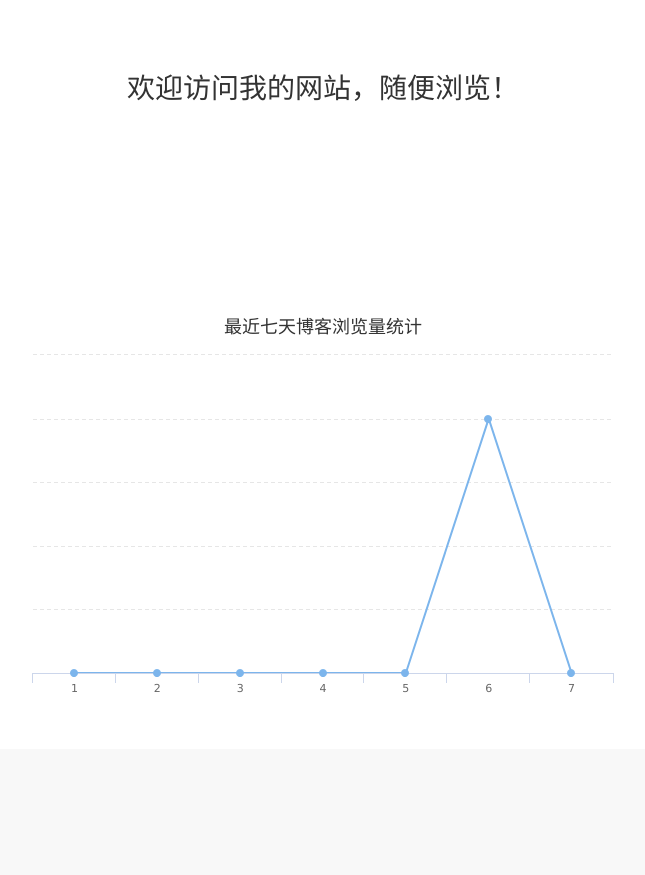
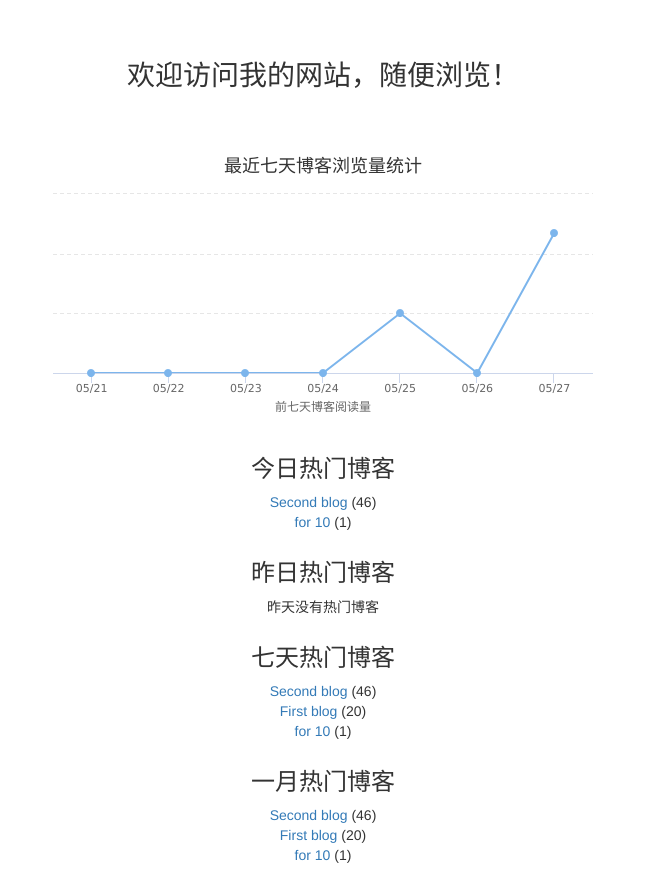
Before and after one commit to LXJ1985/mysite, a Django app: page / in a window 1280 px wide. Shown: the part 51-926 px from the top of the page, without its empty margins (317-962 px from the left). Before the commit the page ends 744 px from the top, so only its background shows below. Run offline with Django 3.2, Linux system fonts and the light colour scheme; data comes from the database, SQL or seed files in the repository; both versions use the stored data as it was after the commit; some libraries are stand-ins or nearby versions.

Commit message:
First App. Version 1.1.3 add hot_blogs functions and caches

```diff
--- a/blog/models.py
+++ b/blog/models.py
@@ -1,7 +1,8 @@
 from django.db import models
 from django.contrib.auth.models import User
+from django.contrib.contenttypes.fields import GenericRelation
 from ckeditor_uploader.fields import RichTextUploadingField
-from read_statistics.models import ReadNumExpandMethod
+from read_statistics.models import ReadNumExpandMethod, ReadDetail
 
 
 # Create BlogType and Blog models below.
@@ -21,6 +22,7 @@ class Blog(models.Model, ReadNumExpandMethod):
     # content = models.TextField()
     content = RichTextUploadingField()   # 富文本
     author = models.ForeignKey(User, on_delete=models.DO_NOTHING)
+    read_details = GenericRelation(ReadDetail)  #反向关联对像 ReadDetail
     created_time = models.DateTimeField(auto_now_add=True)
     last_time = models.DateTimeField(auto_now=True)
 
--- a/mysite/views.py
+++ b/mysite/views.py
@@ -4,18 +4,65 @@
 # @Author: Administrator
 # @File: views.py
 
+import datetime
 from django.shortcuts import render_to_response
 from django.db.models import Count
+from django.utils import timezone
+from django.db.models import Sum
+from django.core.cache import cache
 from django.contrib.contenttypes.models import ContentType
-from read_statistics.utils import get_seven_days_read_data
+from read_statistics.utils import get_seven_days_read_data,  \
+                                  get_today_hot_data,        \
+                                  get_yesterday_hot_data
 from blog.models import BlogType, Blog
+
+
+def get_seven_days_hot_data():
+    today = timezone.now().date()
+    one_week_before = today - datetime.timedelta(days=6)
+    seven_hot_blogs = Blog.objects    \
+                          .filter(read_details__date__lte=today, read_details__date__gte=one_week_before)  \
+                          .values('id', 'title')   \
+                          .annotate(read_num_sum=Sum('read_details__read_num'))   \
+                          .order_by('-read_num_sum')
+    return seven_hot_blogs[:7]
+
+
+def get_30_days_hot_data():
+    today = timezone.now().date()
+    one_month_before = today - datetime.timedelta(days=29)
+    one_month_blogs = Blog.objects  \
+                             .filter(read_details__date__lte=today, read_details__date__gte=one_month_before) \
+                             .values('id', 'title') \
+                             .annotate(read_num_sum=Sum('read_details__read_num')) \
+                             .order_by('-read_num_sum')
+    return one_month_blogs[:7]
 
 
 def home(request):
     context_type = ContentType.objects.get_for_model(Blog)
-    read_nums = get_seven_days_read_data(context_type)
+    dates, read_nums = get_seven_days_read_data(context_type)
+    today_hot_data = get_today_hot_data(context_type)
+    yesterday_hot_data = get_yesterday_hot_data(context_type)
+
+    # 获取七天内的缓存数据
+    seven_hot_blogs = cache.get('seven_hot_blogs')
+    if seven_hot_blogs is None:
+        seven_hot_blogs = get_seven_days_hot_data()
+        cache.set('seven_hot_blogs', seven_hot_blogs, 3600)
+
+    # 获取30天内的缓存数据
+    one_month_blogs = cache.get('one_month_blogs')
+    if one_month_blogs is None:
+        one_month_blogs = get_30_days_hot_data()
+        cache.set('one_month_blogs', one_month_blogs, 3600)
 
     context = {'read_nums': read_nums,
+               'dates': dates,
+               'today_hot_data': today_hot_data,
+               'yesterday_hot_data': yesterday_hot_data,
+               'seven_hot_blogs': seven_hot_blogs,
+               'one_month_blogs': one_month_blogs,
                }
     return render_to_response('home.html', context)
 
--- a/read_statistics/utils.py
+++ b/read_statistics/utils.py
@@ -43,10 +43,25 @@ def read_statistics_once_read(request, obj):
 
 def get_seven_days_read_data(content_type):
     today = timezone.now().date()
+    dates = []
     read_nums = []
-    for i in range(7, 0, -1):
+    for i in range(6, -1, -1):
         date = today - datetime.timedelta(days=i)
+        dates.append(date.strftime('%m/%d'))
         read_details = ReadDetail.objects.filter(content_type=content_type, date=date)
         result = read_details.aggregate(read_num_sum=Sum('read_num'))
         read_nums.append(result['read_num_sum'] or 0)
-    return read_nums
+    return dates, read_nums
+
+
+def get_today_hot_data(content_type):
+    today = timezone.now().date()
+    read_details = ReadDetail.objects.filter(content_type=content_type, date=today).order_by('-read_num')
+    return read_details[:7]
+
+
+def get_yesterday_hot_data(content_type):
+    today = timezone.now().date()
+    yesterday = today - datetime.timedelta(days=1)
+    read_details = ReadDetail.objects.filter(content_type=content_type, date=yesterday).order_by('-read_num')
+    return read_details[:7]
--- a/static/home.css
+++ b/static/home.css
@@ -1,13 +1,16 @@
 h3.home-content {
     font-size: 200%;
-    position: absolute;
-    top: 15%;
-    left: 50%;
-    transform: translate(-50%, -50%);
+    text-align: center;
+    margin-top: 4em;
+    margin-bottom: 2em;
 }
-div.charts {
-    position: absolute;
-    top: 70%;
-    left: 50%;
-    transform: translate(-50%, -50%);
+div#container {
+    margin: 0 auto;
+    width: 40em;
+    min-height: 20em;
+    max-height: 30em;
 }
+div.hot-data {
+    text-align: center;
+    margin-top: 2em;
+}
--- a/templates/home.html
+++ b/templates/home.html
@@ -17,13 +17,69 @@
 {% block content %}
     <h3 class="home-content">欢迎访问我的网站，随便浏览！</h3>
     <!-- 图表容器 DOM -->
-    <div id="container" class="charts" style="width: 600px;height:400px;"></div>
+    <div id="container"></div>
+    <div class="hot-data">
+        <h3 class="hot-data-title">今日热门博客</h3>
+        <ul class="hot-hit">
+            {% for hot_data in today_hot_data %}
+                <li>
+                    <a href="{% url 'blog_detail' hot_data.content_object.pk %}">{{ hot_data.content_object.title }}
+                    </a>({{ hot_data.read_num }})
+                </li>
+            {% empty %}
+                <li>今天暂时没有热门博客</li>
+            {% endfor %}
+        </ul>
+    </div>
+    <div class="hot-data">
+        <h3 class="hot-data-title">昨日热门博客</h3>
+        <ul class="hot-hit">
+            {% for hot_data in yesterday_hot_data %}
+                <li>
+                    <a href="{% url 'blog_detail' hot_data.content_object.pk %}">{{ hot_data.content_object.title }}
+                    </a>({{ hot_data.read_num }})
+                </li>
+            {% empty %}
+                <li>昨天没有热门博客</li>
+            {% endfor %}
+        </ul>
+    </div>
+    <div class="hot-data">
+        <h3 class="hot-data-title">七天热门博客</h3>
+        <ul class="hot-hit">
+            {% for hot_blog in seven_hot_blogs %}
+                <li>
+                    <a href="{% url 'blog_detail' hot_blog.id %}">{{ hot_blog.title }}
+                    </a>({{ hot_blog.read_num_sum }})
+                </li>
+            {% empty %}
+                <li>最近七没有热门博客</li>
+            {% endfor %}
+        </ul>
+    </div>
+    <div class="hot-data">
+        <h3 class="hot-data-title">一月热门博客</h3>
+        <ul class="hot-hit">
+            {% for hot_blog in one_month_blogs %}
+                <li>
+                    <a href="{% url 'blog_detail' hot_blog.id %}">{{ hot_blog.title }}
+                    </a>({{ hot_blog.read_num_sum }})
+                </li>
+            {% empty %}
+                <li>这一个月没有热门博客</li>
+            {% endfor %}
+        </ul>
+    </div>
     <script>
         // 图表配置
         var options = {
             chart: { type: 'line' },                    //指定图表的类型，默认是折线图（line）
             title: { text: '最近七天博客浏览量统计' },     // 标题
-            xAxis: { categories: ['1', '2', '3', '4', '5', '6', '7'] },  // x 轴分类
+            xAxis: {
+                categories: {{ dates|safe }},           // x 轴分类
+                tickmarkPlacement: 'on',
+                title: { text: '前七天博客阅读量'}
+            },
             yAxis: {
                 title: { text: null  },                 // y 轴标题
                 labels: { enabled: false},
@@ -33,6 +89,13 @@
                 name: '阅读量',                          // 数据列名
                 data: {{ read_nums }}                   // 数据
             }],
+            plotOptions:{
+                line: {
+                    dataLabels: {
+                        enable: true
+                    }
+                }
+            },
             legend: { enabled: false},
             credits: { enabled: false},
         };
```
Also changed, not shown: mysite/settings.py (+12 -1 lines), blog/migrations/0006_auto_20180527_2329.py (added), db.sqlite3, read_statistics/migrations/0002_readdetails.py (added), read_statistics/migrations/0003_auto_20180527_2333.py (added).
